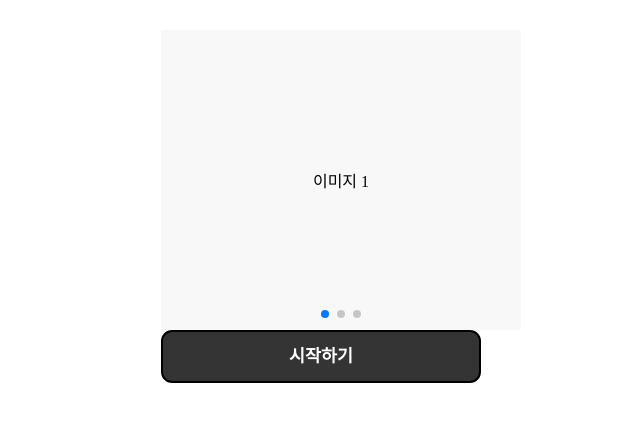
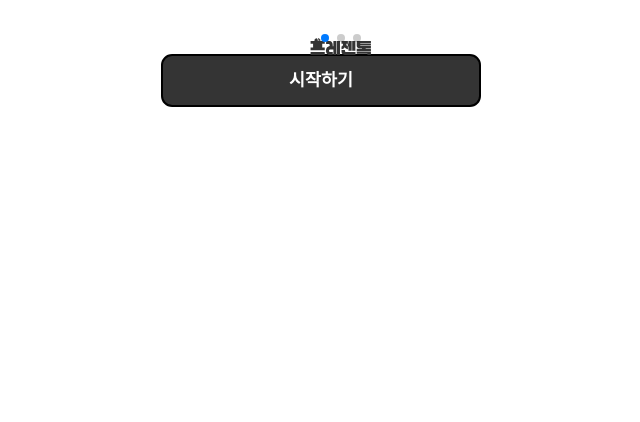
Before and after one commit to HICC-2024-2-project-contest/team4-front, a React (Vite) app: page / in a window 1280 px wide. Shown: the top 422 px of the page, without its empty margins (299-939 px from the left). Built offline with nearby package versions, Linux system fonts and the light colour scheme; a web font is replaced by a local one.

Commit message:
온보딩과 설문조사

```diff
--- a/src/components/common/Header.css
+++ b/src/components/common/Header.css
@@ -1,5 +1,5 @@
 .Header {
-  position: absolute;
+  position: fixed;
   top: 0px;
   text-align: center;
   padding-top: 37px;
--- a/src/pages/Onboarding.jsx
+++ b/src/pages/Onboarding.jsx
@@ -5,15 +5,17 @@ import "swiper/css/pagination";
 import { Pagination } from "swiper/modules";
 import { useNavigate } from "react-router-dom";
 import Button from "../components/common/Button";
+import Header from "../components/common/Header";
 
 const Onboarding = () => {
   const navigate = useNavigate();
   return (
     <div className="PageContainer">
+      <Header />
       <Swiper
         modules={[Pagination]}
         pagination={{ clickable: true }}
-        spaceBetween={10}
+        spaceBetween={0}
         slidesPerView={1}
       >
         <SwiperSlide><div className="swiper-slide">이미지 1</div></SwiperSlide>
--- a/src/pages/Questionnaire.jsx
+++ b/src/pages/Questionnaire.jsx
@@ -1,6 +1,7 @@
 import { useState } from "react";
 import { useNavigate } from "react-router-dom";
 import Button from "../components/common/Button";
+import Header from "../components/common/Header";
 
 const Questionnaire = () => {
   console.log("✅ Questionnaire 화면 렌더링됨!");
@@ -9,6 +10,7 @@ const Questionnaire = () => {
 
   return (
     <div className="PageContainer">
+      <Header />
       <h1 className="Title">상대방에 대해 알려주세요</h1>
       <p className="Description">
         선택하신 정보로 선물을 추천해드립니다.<br />
--- a/src/styles/onboarding/Onboarding.css
+++ b/src/styles/onboarding/Onboarding.css
@@ -2,7 +2,12 @@
     display: flex !important;
     align-items: center !important;
     justify-content: center !important;
-    height: 300px !important;
-    width: 100% !important;
-    background-color: #f8f8f8 !important;
+
+    position: absolute; /* 피그마 스타일 적용 */
+    width: 360px; /* 피그마 값 */
+    height: 451px; /* 피그마 값 */
+    left: 0px;
+    top: 95.39px; /* 피그마 값 */
+
+    background: #D9D9D9 !important; /* 피그마 색상 적용 */
 }
```
Also changed, not shown: src/styles/Questionnaire.css (deleted), src/styles/questionnaire/Questionnaire.css (deleted).
